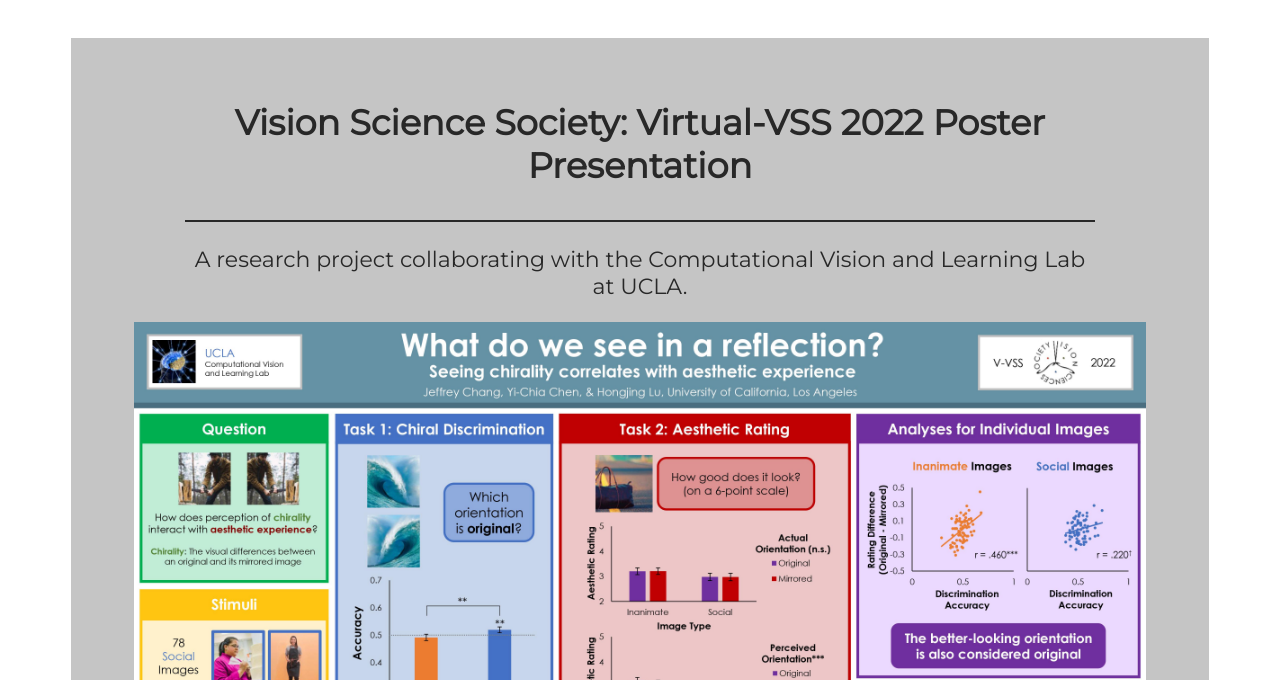
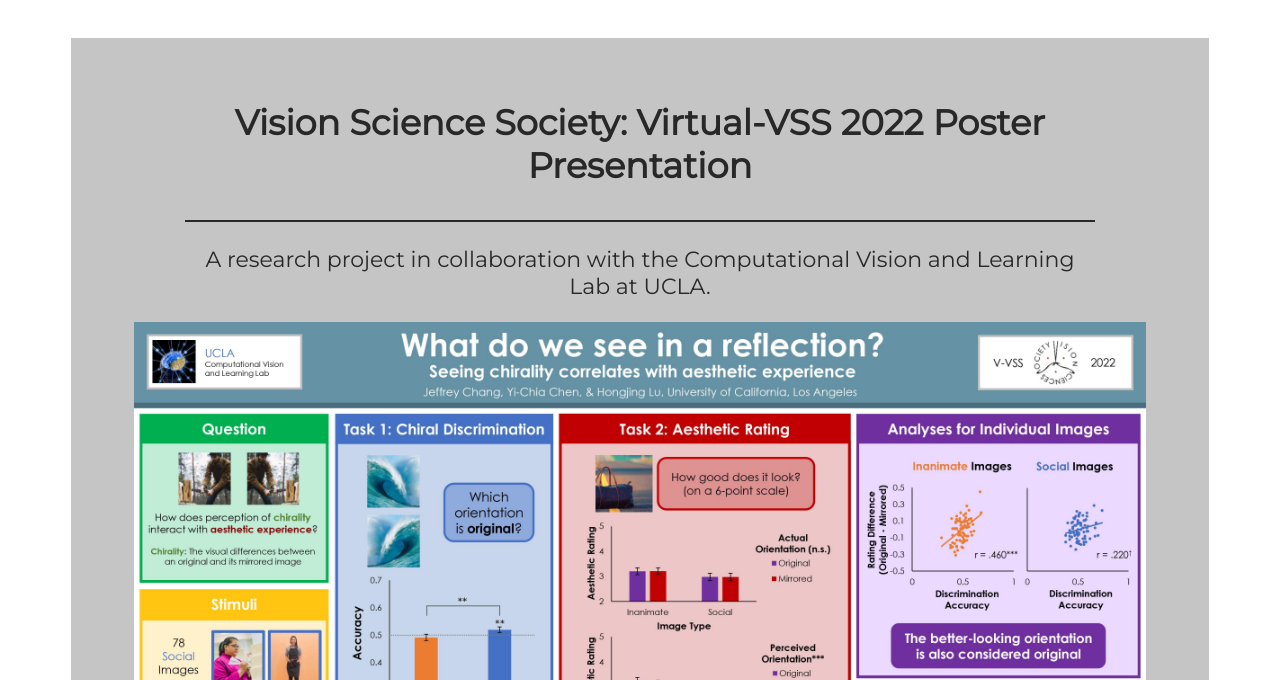
Before and after one commit to jchdesign/personal_site_archive_1, a plain HTML site: page research/index.html in a window 1280 px wide. Shown: the part 120-800 px from the top of the page. Drawn offline with Linux system fonts and the light colour scheme.

Commit message:
commit 6

```diff
--- a/research/index.html
+++ b/research/index.html
@@ -31,7 +31,7 @@
             <div class = 'heading'>Vision Science Society: Virtual-VSS 2022 Poster Presentation</div>
             <hr>
             <p class = 'text'>
-                A research project collaborating with the Computational Vision and Learning Lab at UCLA.
+                A research project in collaboration with the Computational Vision and Learning Lab at UCLA.
             </p>
         </div>
         <img src = ../media/VVSS.jpg class = 'img-100'>
```
Also changed, not shown: resources/index.html (+0 -1 lines).
